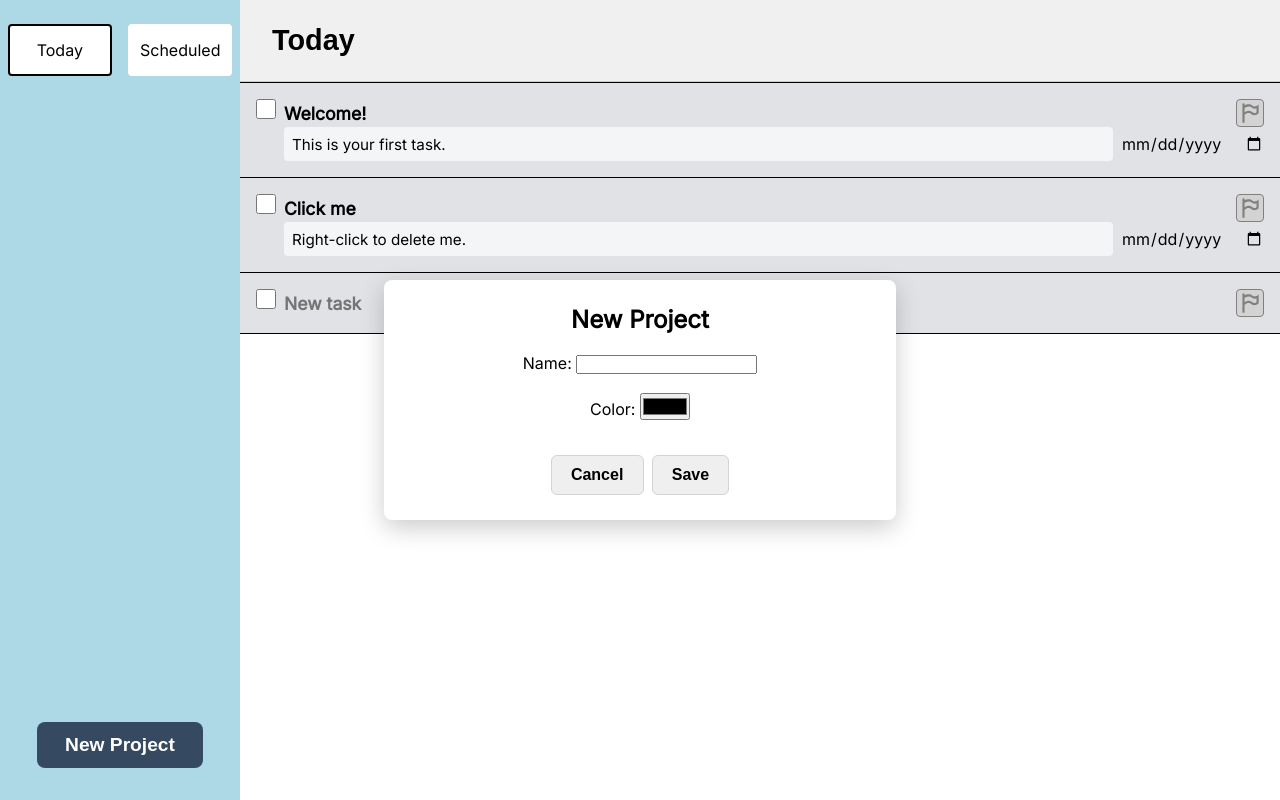
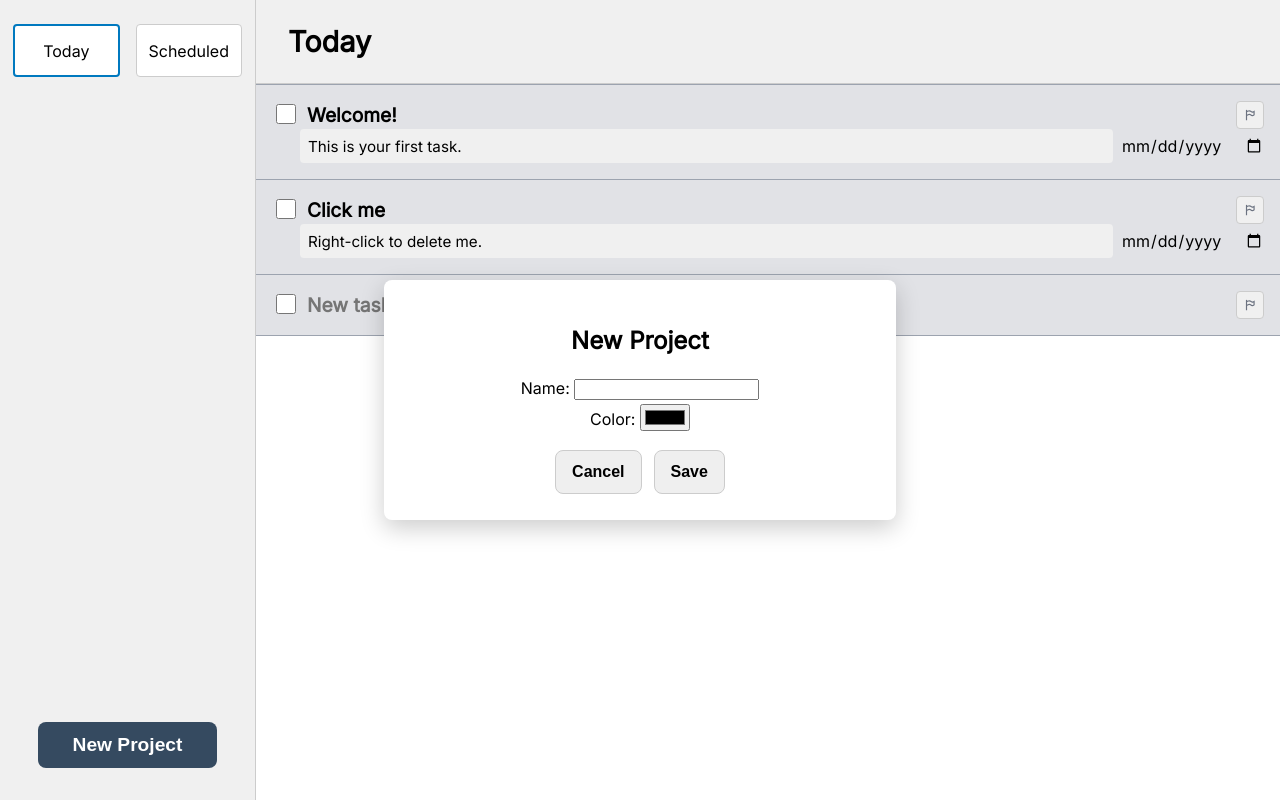
Before and after one commit to viet456/Todo-List, a website built with Vite: page index.html in a window 1280 px wide. Both pictures are taken after a click on the button "New Project". Built offline with nearby package versions, Linux system fonts and the light colour scheme.

Commit message:
refactor(css): implement a global design system with CSS variables

```diff
--- a/src/css/base.css
+++ b/src/css/base.css
@@ -1,17 +1,69 @@
+:root {
+  /* Colors */
+  --color-text-dark: #000000;
+  --color-text-light: #ffffff;
+  --color-text-muted: #6b7280;
+
+  --color-bg-primary: #ffffff; /* For popups, tiles */
+  --color-bg-secondary: #e1e2e6; /* Main task area background */
+  --color-bg-tertiary: #f0f0f0; /* For headers, inputs, and hovers */
+
+  --color-primary-dark: #354a60; /* Create Project button */
+  --color-primary-dark-hover: #4a6582;
+
+  --color-accent-active: #0079bf; /* Checkbox accent color */
+  --color-accent-priority: #f3b61d; /* Yellow priority color */
+  --color-accent-priority-bg: #fffbe6;
+
+  /* Typography */
+  --font-family-base: 'Inter', 'roboto', sans-serif;
+  --font-size-base: 1rem; /* For all body and standard text */
+  --font-size-heading-md: 1.2rem; /* A clear step up for task titles & buttons */
+  --font-size-heading-lg: 1.8rem; /* For main page headers */
+  --font-weight-semibold: 600;
+  --font-weight-bold: 700;
+
+  /* Sizing & Spacing */
+  --space-xs: 0.5rem;   /* 8px */
+  --space-sm: 0.75rem;  /* 12px */
+  --space-md: 1rem;     /* 16px */
+  --space-lg: 1.5rem;   /* 24px */
+  --space-xl: 2rem;     /* 32px */
+
+  /* Radii & Shadows */
+  --radius-small: 4px; /* For sharp, small elements */
+  --radius-large: 8px; /* For soft, large containers */
+  --shadow-menu: 0 2px 8px rgba(0,0,0,0.15);
+  --shadow-popup: 0 8px 24px rgba(0,0,0,0.2);
+
+  /* Borders */
+  --border-width-sm: 1px;
+  --border-width-md: 2px;
+  --border-width-lg: 5px;
+  --border-primary: var(--border-width-sm) solid #9ca3af;
+  --border-secondary: var(--border-width-sm) solid #ccc;
+  --border-active: var(--border-width-md) solid var(--color-accent-active);
+
+  /* Layout */
+  --layout-sidebar-width: 16rem;
+}
+
 *,
 *::before,
 *::after {
   box-sizing: border-box;
 }
+
 html, body {
-  font-family: 'Inter', 'roboto', sans-serif;
+  font-family: var(--font-family-base);
   padding: 0;
   margin: 0;
   height: 100vh;
 }
+
 #app {
   display: grid;
-  grid-template-columns: 15rem 1fr;
+  grid-template-columns: var(--layout-sidebar-width) 1fr;
   grid-template-rows: auto 1fr;
   height: 100%;
 }
--- a/src/css/components/projectHeader.css
+++ b/src/css/components/projectHeader.css
@@ -1,12 +1,12 @@
 #projectHeader {
     grid-column: 2/3;
     grid-row: 1/2;
-    background-color: #f0f0f0;
-    font-family: Arial, sans-serif;
-    font-size: 1.8rem;
-    font-weight: bold;
-    padding: 1.5rem 2rem;
-    border-bottom: 1px solid #ccc;
+    background-color: var(--color-bg-tertiary);
+    font-family: var(--font-family-base);
+    font-size: var(--font-size-heading-lg);
+    font-weight: var(--font-weight-bold);
+    padding: var(--space-lg) var(--space-xl);
+    border-bottom: var(--border-secondary);
     display: flex;
     align-items: center;
     justify-content: flex-start;
--- a/src/css/components/projectMenu.css
+++ b/src/css/components/projectMenu.css
@@ -1,34 +1,36 @@
 .popup {
     position: fixed;
-    background: white;
+    background: var(--color-bg-primary);
     top: 35%;
     left: 30%;
     z-index: 1000;
-    padding: 1rem;
-    border-radius: 8px;
+    padding: var(--space-lg);
+    border-radius: var(--radius-large);
     width: 40%;
     height: 30%;
-    box-shadow: 0 8px 24px rgba(0,0,0,0.2);
+    box-shadow: var(--shadow-popup);
     display: grid;
     place-items: center;
 }
+
 .popup-actions {
     display: flex;
     justify-content: flex-end;
-    gap: 0.5rem;
-    margin-top: 1rem;
+    gap: var(--space-sm);
+    margin-top: var(--space-md);
 }
+
 .popup-actions button {
-    padding: 0.6rem 1.2rem;
-    border: 1px solid lightgray;
-    border-radius: 6px;
-    font-size: 1rem;
-    font-weight: 600;
+    padding: var(--space-sm) var(--space-md);
+    border: var(--border-secondary);
+    border-radius: var(--radius-large);
+    font-size: var(--font-size-base);
+    font-weight: var(--font-weight-semibold);
     cursor: pointer;
-    transition: all 0.1s ease-in-out;
+    transition: all 0.15s ease-in-out;
 }
 
 .popup-actions button:hover {
     transform: translateY(-2px);
-    box-shadow: 0 4px 12px rgba(0,0,0,0.1);
+    box-shadow: var(--shadow-menu);
 }
--- a/src/css/components/projectTile.css
+++ b/src/css/components/projectTile.css
@@ -1,19 +1,23 @@
 #projects-wrapper {
   display: grid;
   grid-template-columns: 1fr 1fr;
-  padding: 0.5rem;
-  gap: 1rem;
+  padding: var(--space-xs);
+  gap: var(--space-md);
 }
+
 .project-tile {
-aspect-ratio: 1 / 0.5;
-  padding: 0.75rem;
+  aspect-ratio: 1 / 0.5;
+  padding: var(--space-sm);
   display: flex;
   align-items: center;
   justify-content: center;
-  border-radius: 4px;
-  background-color: white;
+  border-radius: var(--radius-small);
+  background-color: var(--color-bg-primary);
+  border: var(--border-secondary);
   cursor: pointer;
+  transition: border-color 0.2s ease;
 }
+
 .project-tile.active {
-    border: 2px solid black;
+    border: var(--border-active);
 }
--- a/src/css/components/sidebar.css
+++ b/src/css/components/sidebar.css
@@ -1,29 +1,30 @@
 #sidebar {
     grid-column: 1/2;
     grid-row: 1/3;
-    background-color: lightblue;
-
+    background-color: var(--color-bg-tertiary);
+    border-right: var(--border-secondary);
     display: flex;
     flex-direction: column;
     align-items: center;
     justify-content: space-between;
-    padding: 1rem 1rem 2rem;
-    gap: 1rem;
+    padding: var(--space-md) var(--space-md) var(--space-xl);
+    gap: var(--space-md);
 }
 
 #create-project-btn {
     width: 80%;
-    padding: 0.75rem;
-    font-size: 1.2rem;
-    font-weight: 600;
+    padding: var(--space-sm);
+    font-size: var(--font-size-heading-md); /* Updated */
+    font-weight: var(--font-weight-semibold);
     border: none;
-    border-radius: 8px;
-    background-color: #354a60;
-    color: white;
+    border-radius: var(--radius-large);
+    background-color: var(--color-primary-dark);
+    color: var(--color-text-light);
     cursor: pointer;
     transition: background-color 0.1s ease-in-out, transform 0.1s ease;
 }
 
 #create-project-btn:hover {
-    background-color: #4a6582;
+    background-color: var(--color-primary-dark-hover);
+    transform: translateY(-1px);
 }
--- a/src/css/components/taskMenu.css
+++ b/src/css/components/taskMenu.css
@@ -1,14 +1,17 @@
 .context-menu {
-  background: white;
-  border: 1px solid #ccc;
-  border-radius: 4px;
-  box-shadow: 0 2px 8px rgba(0,0,0,0.2);
+  background: var(--color-bg-primary);
+  border: var(--border-secondary);
+  border-radius: var(--radius-small);
+  box-shadow: var(--shadow-menu);
   z-index: 1000;
+  overflow: hidden;
 }
+
 .context-menu > div {
-  padding: 8px 12px;
+  padding: var(--space-xs) var(--space-sm);
   cursor: pointer;
 }
+
 .context-menu > div:hover {
-  background: #f0f0f0;
+  background: var(--color-bg-tertiary);
 }
--- a/src/css/utilities/tasks.css
+++ b/src/css/utilities/tasks.css
@@ -1,104 +1,105 @@
-* {
-    margin: 0;
-    padding: 0;
-    box-sizing: border-box;
-}
 #taskList {
     grid-column: 2/3;
     grid-row: 2/3;
-    background-color: #e1e2e6;
+    background-color: var(--color-bg-secondary);
     display: flex;
     flex-direction: column;
-    border-bottom: 1px solid black;
+    border-bottom: var(--border-primary);
 }
+
 .task__body {
-  padding: 1rem;
-  background-color: #e1e2e6;
+    padding: var(--space-md);
+    background-color: var(--color-bg-secondary);
 }
+
 .task {
     box-sizing: border-box;
-    border-top: 1px solid black;
+    border-top: var(--border-primary);
+    gap: var(--space-sm);
     display: flex;
     flex-direction: column;
-    gap: 0.75rem;
-    padding: 0rem;
-    transition: transform 0.1s ease-in-out, box-shadow 0.2s ease-in-out;
+    padding: 0;
+    transition: max-height 0.1s ease-in-out, box-shadow 0.2s ease-in-out;
 }
-.task:hover {
-    border-top: 2px solid black;
-    border-bottom: 1px solid black;
-}
+
 .task input,
 .task textarea {
     border: none;
     background-color: transparent;
     font-family: inherit;
-    font-size: 1rem;
+    font-size: var(--font-size-base);
     padding: 0;
     outline: none;
-    color: black;
+    color: var(--color-text-dark);
 }
+
 .task__header {
     display: flex;
     flex-direction: row;
-    gap: 0 0.5rem;
+    gap: var(--space-xs);
+}
 
-}
 .task__info {
     display: flex;
     flex-direction: row;
-    gap: 0 0.5rem;
+    gap: var(--space-xs);
     padding-left: 1.75rem;
     max-height: 10rem;
     overflow: hidden;
     transition: max-height 0.15s ease-in-out;
 }
+
 .task.collapsed .task__info {
     max-height: 0;
 }
-/* input fields */
+
 input[data-field="done"] {
     width: 1.25em;
     height: 1.25em;
-    accent-color: #0079bf;
+    accent-color: var(--color-accent-active);
 }
+
 input[data-field="title"] {
-    font-size: 1.1rem;
-    font-weight: 600;
-    flex-grow: 1; /* Allows the title to take up remaining space */
+    font-size: var(--font-size-heading-md); /* Updated */
+    font-weight: var(--font-weight-semibold);
+    flex-grow: 1;
 }
+
 .priority-btn {
     width: 1.75rem;
     height: 1.75rem;
     display: inline-flex;
     align-items: center;
     justify-content: center;
-    background: lightgray;
-    border: 1px solid gray;
-    border-radius: 4px;
+    background: var(--color-bg-tertiary);
+    border: var(--border-secondary);
+    border-radius: var(--radius-small);
     cursor: pointer;
-    font-size: 1.2rem;
-    color: grey;
+    font-size: var(--font-size-heading-md); /* Updated */
+    color: var(--color-text-muted);
 }
+
 .priority-btn[aria-pressed="true"] {
-    color: #f3b61d;
-    background-color: #fffbe6;
+    color: var(--color-accent-priority);
+    background-color: var(--color-accent-priority-bg);
+    border-color: var(--color-accent-priority);
 }
+
 .task__body:has(.priority-btn[aria-pressed="true"]) {
-    border-left: 5px solid #f3b61d;
-    padding-left: calc(1rem - 5px);
+    border-left: var(--border-width-lg) solid var(--color-accent-priority);
+    padding-left: calc(var(--space-md) - var(--border-width-lg));
 }
+
 textarea[data-field="notes"] {
-    box-sizing: border-box;
     font-size: 0.95em;
     width: 100%;
     resize: none;
-    background-color: #f4f5f7;
-    padding: 0.5rem;
-    border-radius: 4px;
+    background-color: var(--color-bg-tertiary);
+    padding: var(--space-xs);
+    border-radius: var(--radius-small);
     overflow-y: hidden;
 }
-/* visual states */
+
 .task:has(input[data-field="done"]:checked) {
     opacity: 0.6;
 }
```
